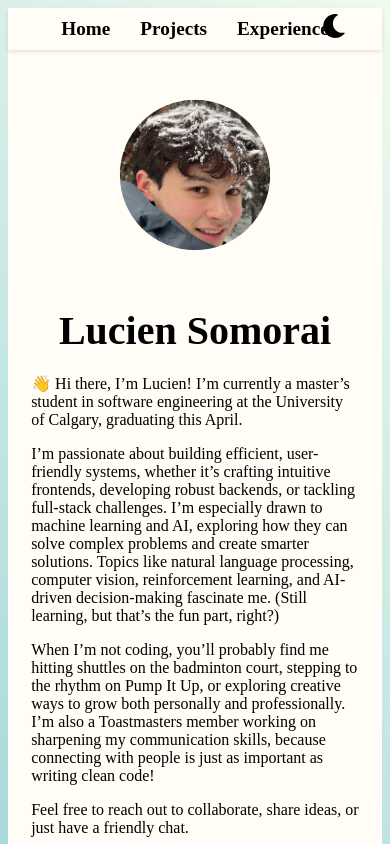
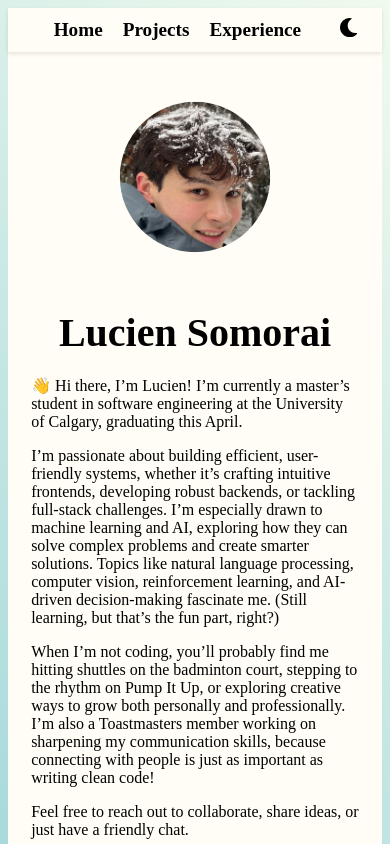
Before and after one commit to lsomorai/personal_portfolio, a React (Create React App) app: page / in a window 390 px wide. Shown: the top 844 px of the page. Built offline with nearby package versions, Linux system fonts and the light colour scheme.

Commit message:
fixed sun and moon icon overlap

```diff
--- a/src/components/Header.js
+++ b/src/components/Header.js
@@ -5,14 +5,18 @@ import { FaSun, FaMoon } from 'react-icons/fa';
 const Header = ({ darkMode, onToggleTheme }) => (
   <header className="header">
      <nav className="navbar">
-      <button onClick={onToggleTheme} className="theme-toggle" aria-label="Toggle theme">
-        {darkMode ? <FaSun /> : <FaMoon />}
-      </button>
-      <ul>
+      <ul className="nav-links">
         <li><a href="#home">Home</a></li>
         <li><a href="#projects">Projects</a></li>
         <li><a href="#experience">Experience</a></li>
       </ul>
+      <button
+        onClick={onToggleTheme}
+        className="theme-toggle"
+        aria-label="Toggle theme"
+      >
+        {darkMode ? <FaSun /> : <FaMoon />}
+      </button>
     </nav>
   </header>
 );
--- a/src/styles/Header.css
+++ b/src/styles/Header.css
@@ -13,11 +13,12 @@
 .navbar {
   display: flex;
   align-items: center;
-  justify-content: center;
-  position: relative;
+  justify-content: space-between;
+  padding: 0 1rem;
 }
 
-.navbar ul {
+.nav-links {
+  flex: 1;
   display: flex;
   justify-content: center;
   list-style: none;
@@ -25,11 +26,11 @@
   padding: 0;
 }
 
-.navbar ul li {
+.nav-links li {
   margin: 0 15px;
 }
 
-.navbar ul li a {
+.nav-links li a {
   color: var(--text-color);
   text-decoration: none;
   font-size: 1.2em;
@@ -37,7 +38,7 @@
   transition: color 0.3s ease;
 }
 
-.navbar ul li a:hover {
+.nav-links li a:hover {
   color: var(--text-color);
   text-decoration: underline;
 }
@@ -49,12 +50,20 @@
   font-size: 1.5em;
   cursor: pointer;
   padding: 0 1rem;
-  position: absolute;
-  right: 20px;
-  top: 50%;
-  transform: translateY(-50%);
+  margin-left: auto;
 }
 
 .theme-toggle:hover {
   color: #f39c12;
 }
+
+@media (max-width: 600px) {
+  .nav-links li {
+    margin: 0 10px;
+  }
+
+  .theme-toggle {
+    font-size: 1.2em;
+    padding: 0 0.5rem;
+  }
+}
```
